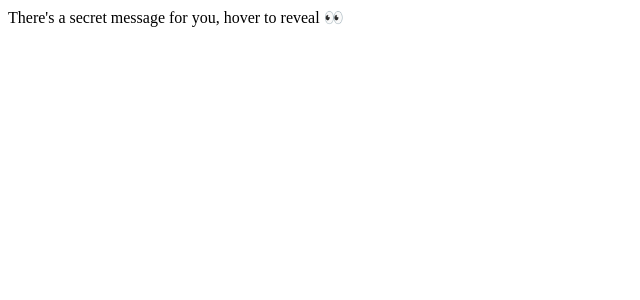
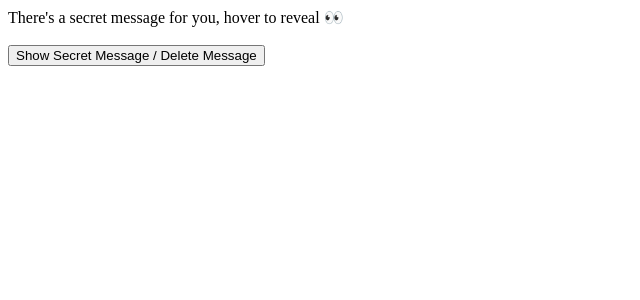
Before and after one commit to rooreckless/typescript-learn-fastest-udemy, an Angular app in the folder project_angular_01/: page / in a window 1280 px wide. Shown: the top 300 px of the page, without its empty margins (0-640 px from the left). Built offline with nearby package versions, Linux system fonts and the light colour scheme.

Commit message:
クリックで表示/非表示のイベントに対応

```diff
--- a/project_angular_01/src/app/app.ts
+++ b/project_angular_01/src/app/app.ts
@@ -18,17 +18,34 @@ import {Component} from '@angular/core';
 
   selector: 'app-root',
   // テンプレートのsection部分にマウスオーバーで秘密のメッセージを表示する
+  // ボタンをクリックするとメッセージを表示/非表示切り替え
   template: `
     <section (mouseover)="showSecretMessage()">
       There's a secret message for you, hover to reveal 👀
       {{ message }}
     </section>
+    <br>
+    <button (click)="showSecretMessage2()">Show Secret Message / Delete Message</button>
+    <div>@if(isButtonClicked){{{message2}}}
+
+    </div>
   `,
 })
 export class App {
-  message = '';
+  message:string = '';
+  message2:string = "Clicked! 🎉";
+  isButtonClicked:boolean= false;
+
   // ただの関数だが、テンプレートのイベントにバインドさせて、イベントハンドラとする
   showSecretMessage() {
     this.message = 'Angular is awesome! 🚀';
   }
+
+  showSecretMessage2(){
+    if(this.isButtonClicked){
+      this.isButtonClicked = false;
+    }else{
+      this.isButtonClicked = true;
+    }
+  }
 }
```
